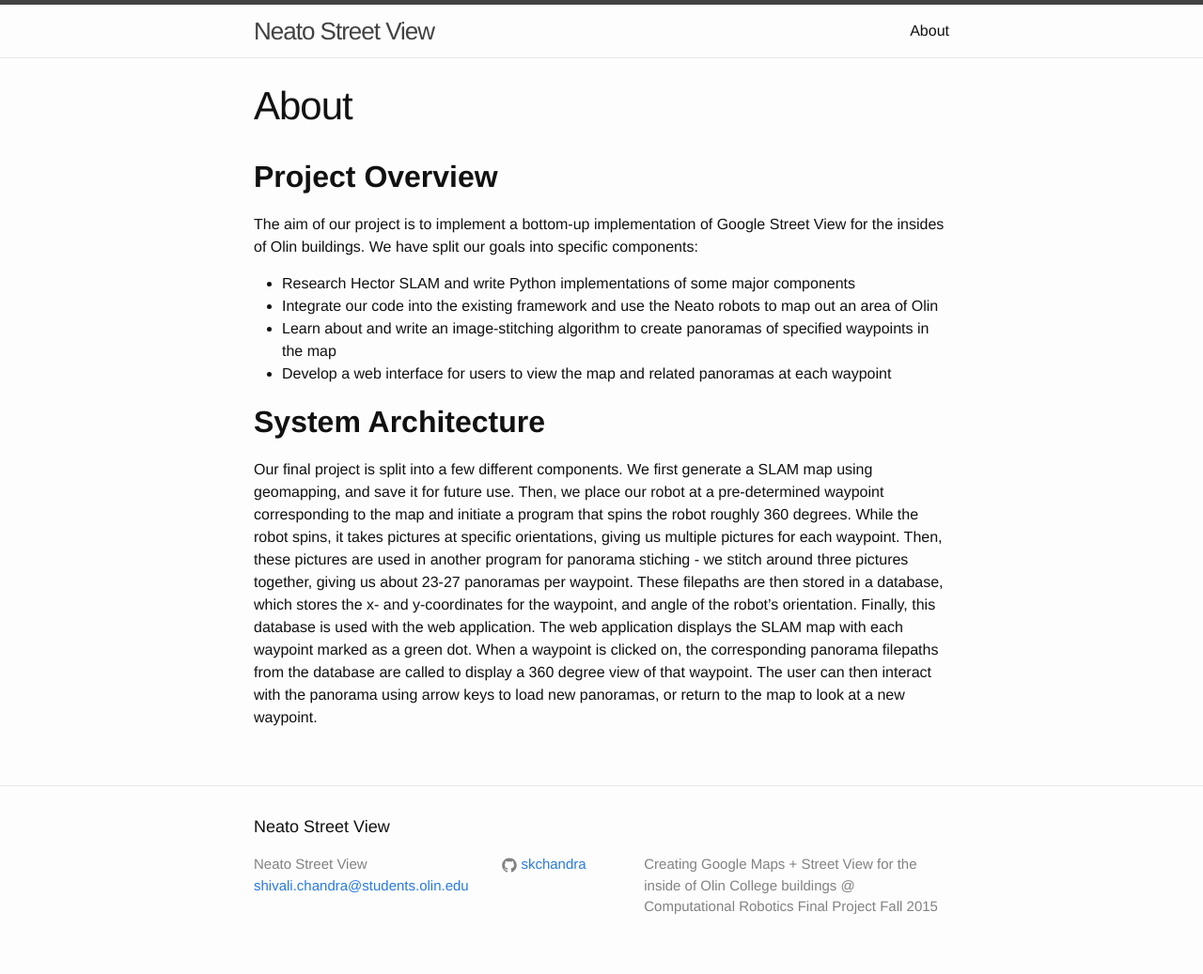
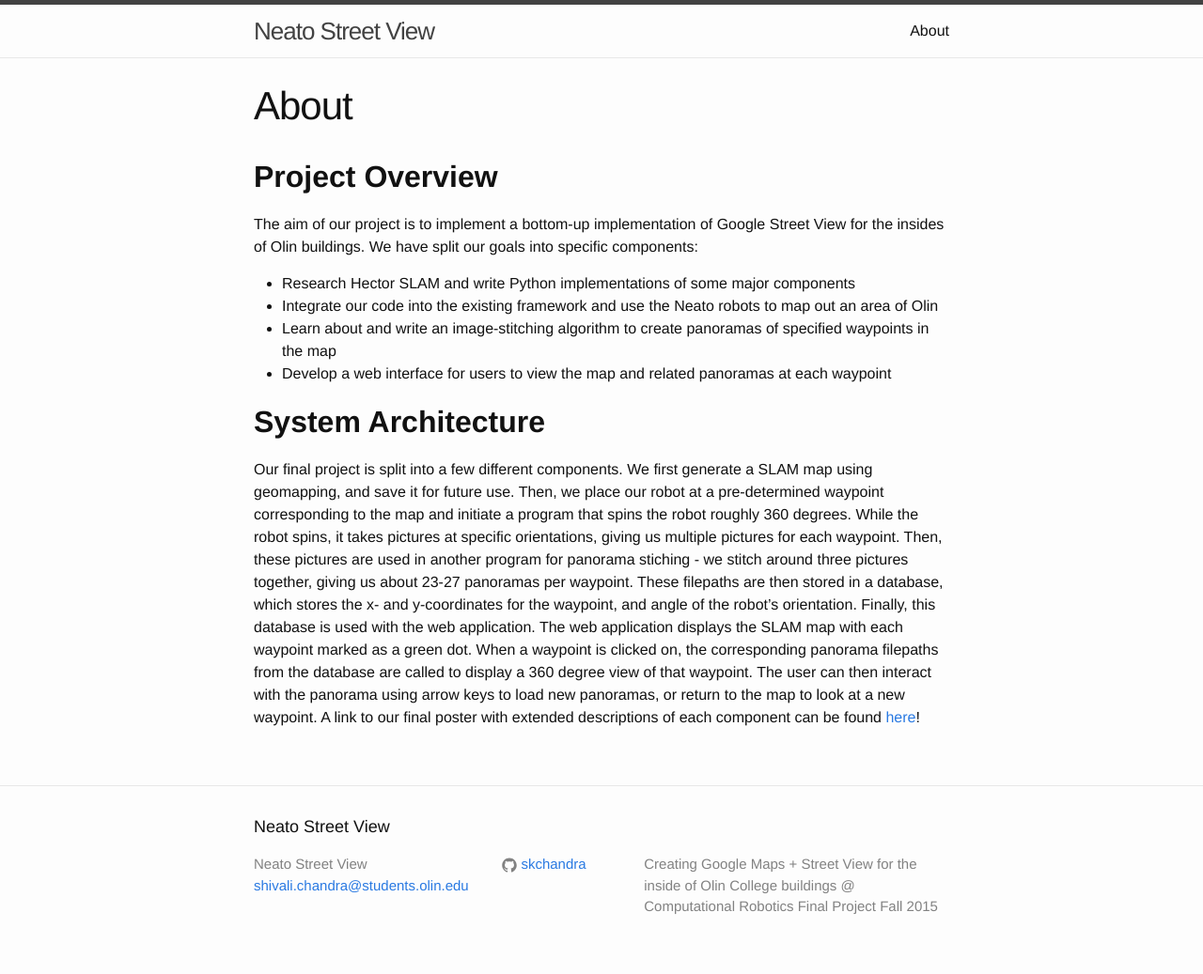
Before and after one commit to skchandra/neato_street_view, a Jekyll site: the page built from about.md, in a window 1280 px wide. Shown: the whole page at 94% size. Built offline with Jekyll 4.4.1, drawn with Linux system fonts in a browser that asks for light colours.

Commit message:
Added final poster link

```diff
--- a/about.md
+++ b/about.md
@@ -15,4 +15,4 @@
 
 ##**System Architecture**
 
-Our final project is split into a few different components. We first generate a SLAM map using geomapping, and save it for future use. Then, we place our robot at a pre-determined waypoint corresponding to the map and initiate a program that spins the robot roughly 360 degrees. While the robot spins, it takes pictures at specific orientations, giving us multiple pictures for each waypoint. Then, these pictures are used in another program for panorama stiching - we stitch around three pictures together, giving us about 23-27 panoramas per waypoint. These filepaths are then stored in a database, which stores the x- and y-coordinates for the waypoint, and angle of the robot's orientation. Finally, this database is used with the web application. The web application displays the SLAM map with each waypoint marked as a green dot. When a waypoint is clicked on, the corresponding panorama filepaths from the database are called to display a 360 degree view of that waypoint. The user can then interact with the panorama using arrow keys to load new panoramas, or return to the map to look at a new waypoint.
+Our final project is split into a few different components. We first generate a SLAM map using geomapping, and save it for future use. Then, we place our robot at a pre-determined waypoint corresponding to the map and initiate a program that spins the robot roughly 360 degrees. While the robot spins, it takes pictures at specific orientations, giving us multiple pictures for each waypoint. Then, these pictures are used in another program for panorama stiching - we stitch around three pictures together, giving us about 23-27 panoramas per waypoint. These filepaths are then stored in a database, which stores the x- and y-coordinates for the waypoint, and angle of the robot's orientation. Finally, this database is used with the web application. The web application displays the SLAM map with each waypoint marked as a green dot. When a waypoint is clicked on, the corresponding panorama filepaths from the database are called to display a 360 degree view of that waypoint. The user can then interact with the panorama using arrow keys to load new panoramas, or return to the map to look at a new waypoint. A link to our final poster with extended descriptions of each component can be found [here](https://drive.google.com/open?id=0ByyJ5ZKB-imSUFd3NlQ0SDh6elk)!
```
